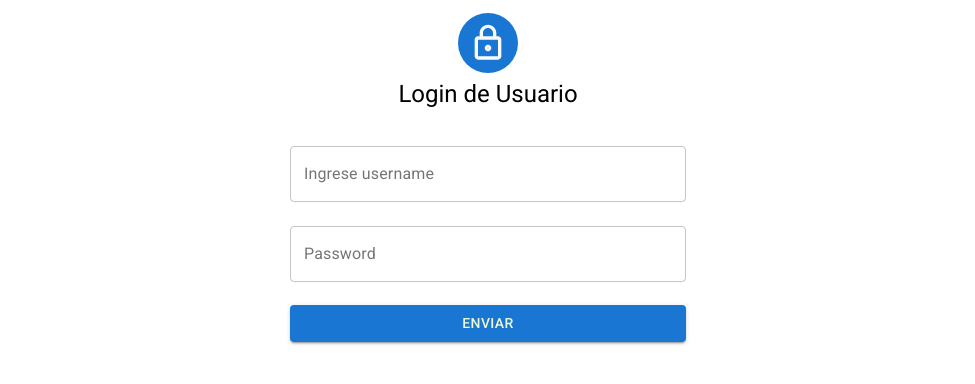
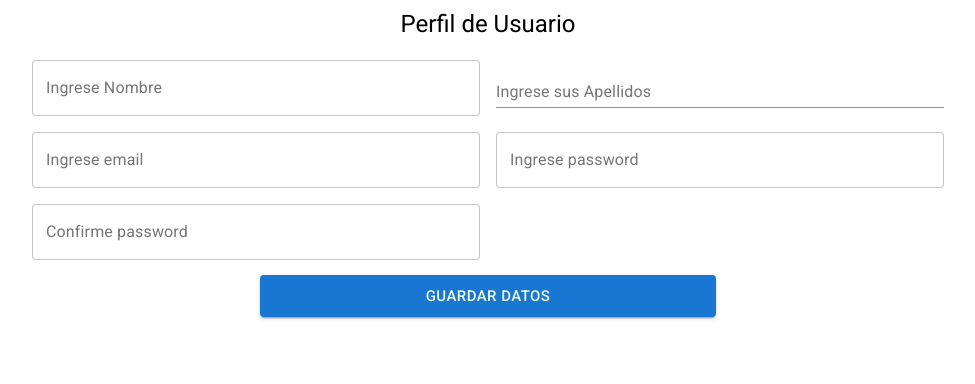
Before and after one commit to TorresMBA/cursos-online-frontend, a React (Create React App) app: page / in a window 1280 px wide. Shown: the top 384 px of the page, without its empty margins (152-1127 px from the left). Built offline with nearby package versions, Linux system fonts and the light colour scheme.

Commit message:
Se agrego interfaz de Perfil de usuario

```diff
--- a/src/App.js
+++ b/src/App.js
@@ -3,11 +3,12 @@ import { ThemeProvider as MuithemeProvider } from '@material-ui/core/styles';
 import theme from './theme/theme';
 import RegistrarUsuario from './components/security/RegistrarUsuario';
 import Login from './components/security/Login';
+import PerfilUsuario from './components/security/PerfilUsuario';
 
 function App() {
     return (
         <MuithemeProvider theme={theme}>
-            <Login />
+            <PerfilUsuario />
         </MuithemeProvider>
     );
 }
--- /dev/null
+++ b/src/components/security/PerfilUsuario.js
@@ -0,0 +1,44 @@
+import React from 'react';
+import style from '../Tools/Style';
+import {Button, Container, Grid, TextField, Typography} from '@material-ui/core';
+
+const PerfilUsuario = () => {
+    return (
+        <Container component="main" maxWidth="md" justify="center">
+            <div style={style.paper}>
+                {/*esto es para los titulos*/}
+                <Typography component="h1" variant="h5">
+                    Perfil de Usuario
+                </Typography>
+            </div>
+            <form style={style.form} >
+                <Grid container spacing={2} >
+                    <Grid item xs={12} md={6}>
+                        <TextField name="nombreCompleto" variant="outlined" fullWidth label="Ingrese Nombre"/>
+                    </Grid>
+                    <Grid item xs={12} md={6}>
+                            <TextField name="apellidos" variant="standard" fullWidth label="Ingrese sus Apellidos"/>
+                        </Grid>
+                    <Grid item xs={12} md={6}>
+                        <TextField name="email" variant="outlined" fullWidth label="Ingrese email"/>
+                    </Grid>
+                    <Grid item xs={12} md={6}>
+                        <TextField type="password" name="password" variant="outlined" fullWidth label="Ingrese password"/>
+                    </Grid>
+                    <Grid item xs={12} md={6}>
+                        <TextField type="password" name="confirmepassword" variant="outlined" fullWidth label="Confirme password"/>
+                    </Grid>
+                </Grid>
+                <Grid container justify="center">
+                    <Grid item xs={12} md={6}>
+                        <Button type="submit" fullWidth variant="contained" size="large" color="primary" style={style.submit}>
+                            Guardar Datos
+                        </Button>
+                    </Grid>
+                </Grid>
+            </form>
+        </Container>
+    );
+};
+
+export default PerfilUsuario;
--- a/src/components/security/RegistrarUsuario.js
+++ b/src/components/security/RegistrarUsuario.js
@@ -20,7 +20,7 @@ const RegistrarUsuario = () => {
                     <Grid container spacing={2}>
                         <Grid item xs={12} md={6}>
                             {/*cada variant tiene difenrete estilo en la caja de texto*/}
-                            <TextField name="nombre" variant="outlined" fullWidth label="Ingrese su nomnbre"/>
+                            <TextField name="nombre" variant="outlined" fullWidth label="Ingrese su nombre"/>
                         </Grid>
                         <Grid item xs={12} md={6}>
                             <TextField name="apellidos" variant="standard" fullWidth label="Ingrese sus Apellidos"/>
```
